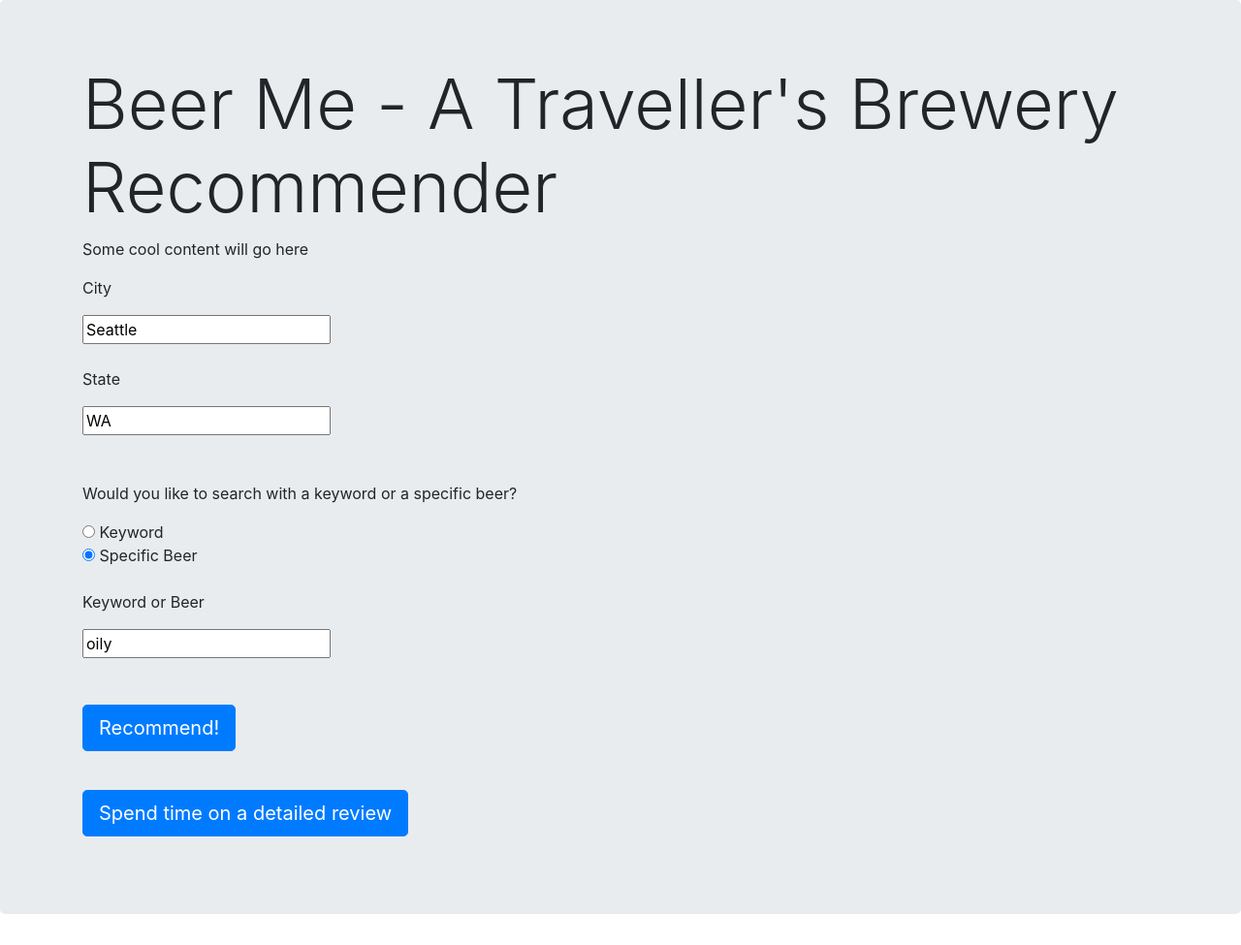
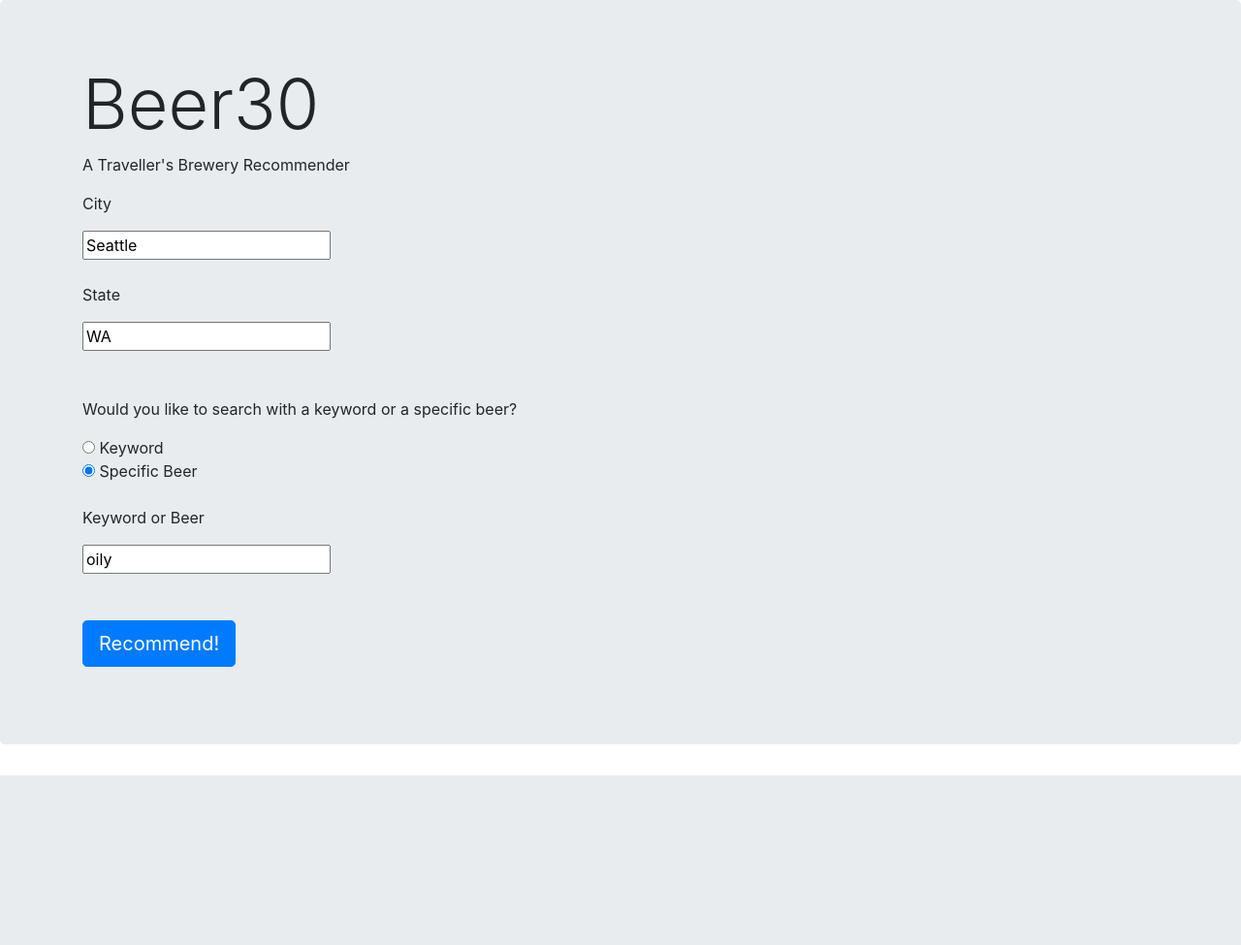
Before and after one commit to aabrahamson3/beer30-brewery-recommender-flaskapp, a Flask app: page / in a window 1280 px wide. Shown: the whole page at 97% size. After the commit the page ends 800 px from the top, so only its background shows below. Run offline with Flask 2, Linux system fonts and the light colour scheme; some libraries are stand-ins or nearby versions.

Commit message:
added background to CSS

```diff
--- a/static/index.html
+++ b/static/index.html
@@ -2,13 +2,14 @@
   <head>
     <title>Beer Me</title>
     <link rel="stylesheet" media="screen" href="/static/bootstrap.min.css">
+    <link rel="stylesheet" media="screen" href="/static/style.css">
   </head>
   <body>
     <div class="jumbotron">
       <div class="container">
-        <h1 class="display-3">Beer Me - A Traveller's Brewery Recommender</h1>
+        <h1 class="display-3">Beer30</h1>
         <p>
-          Some cool content will go here
+          A Traveller's Brewery Recommender
         </p>
         <p>
           <form action="/get_results" method="post">
@@ -29,12 +30,6 @@
           </form>
         </p>
       </div>
-      <div class="container">
-        <br>
-        <form action="/detailed_review" method="post">
-          <input type="submit" class="btn btn-primary btn-lg" value="Spend time on a detailed review">
-        </form>
-      </div>
     </div>
   </body>
 </html>
--- a/templates/results.html
+++ b/templates/results.html
@@ -3,6 +3,7 @@
 <head>
     <title>First Flask App Results</title>
     <link rel="stylesheet" media="screen" href="{{ url_for('static', filename='bootstrap.min.css') }}">
+    <link rel="stylesheet" media="screen" href="/static/style.css">
 </head>
 <body>
     Based upon your search, you should check out: <br><br>
@@ -20,7 +21,7 @@
 
     <br>
     switch: {{ switch }}
-    <!-- <img src="{{ url_for('static', filename='upward_sloping_chart.png') }}" alt=""> -->
+    <!-- <img src="{{ url_for('static', filename='beer_taps.jpg') }}" alt=""> -->
 
     <a href="/">Go back home</a>
 </body>
```
